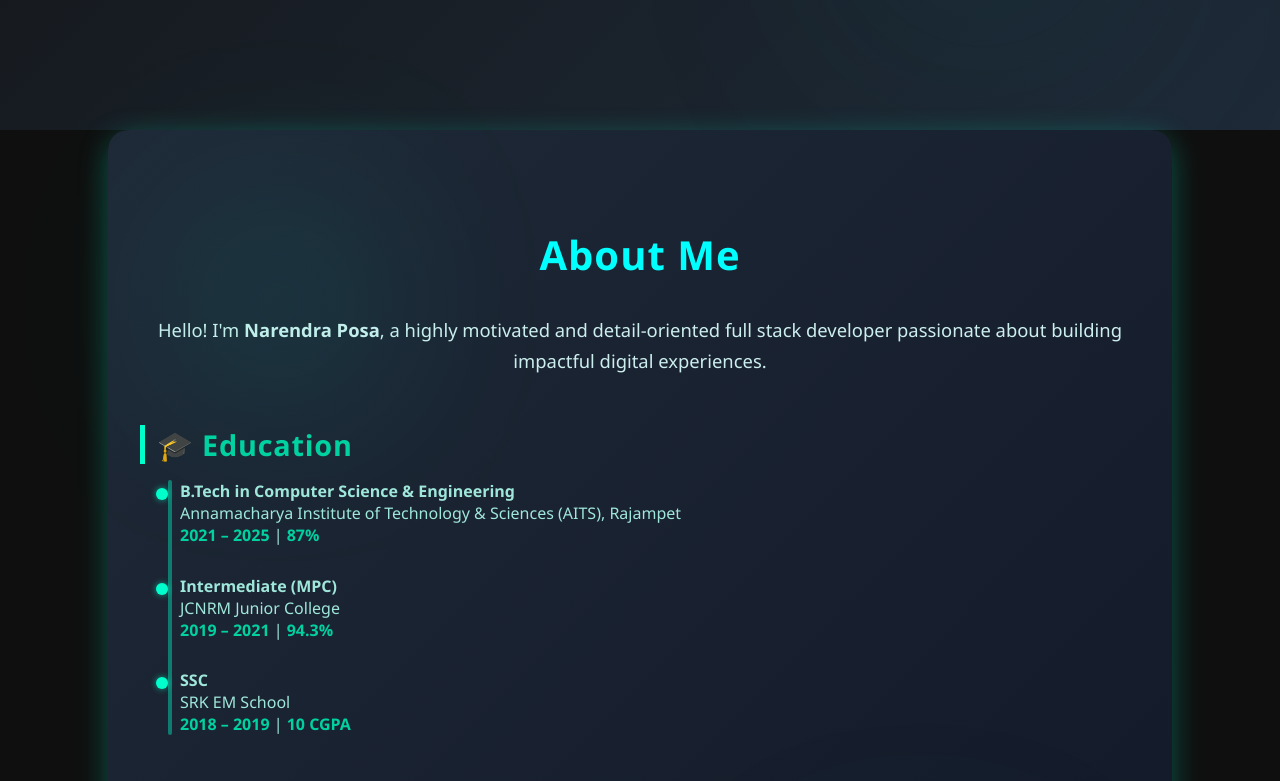
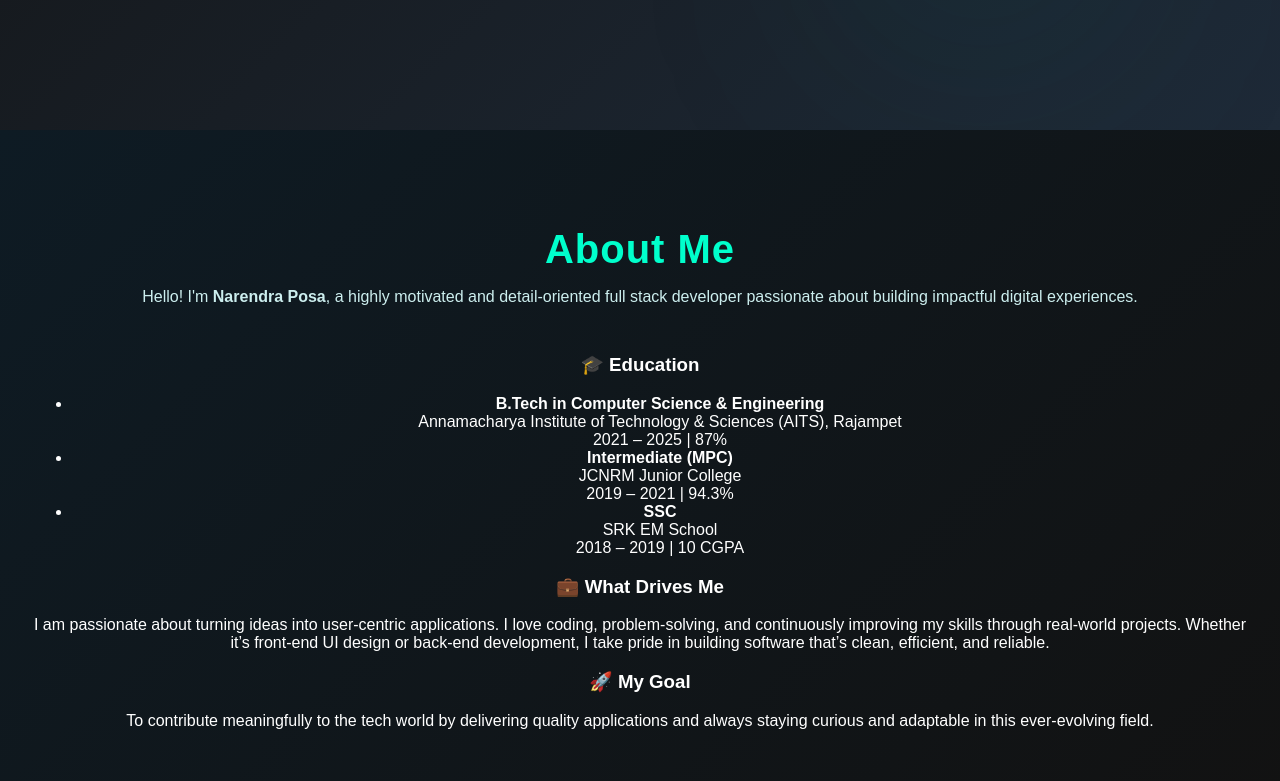
Before and after one commit to Posa5A6/PortFolio, a React (Create React App) app: page / in a window 1280 px wide. Shown: the part 820-1601 px from the top of the page. Built offline with nearby package versions, Linux system fonts and the light colour scheme.

Commit message:
Refactor About component styles and improve layout
Updated styles for the About component, including new gradients, text alignment, and card styles. Removed unused styles and added hover effects for cards.

```diff
--- a/src/components/About.module.css
+++ b/src/components/About.module.css
@@ -1,184 +1,70 @@
 .about {
   padding: 4rem 2rem;
-  max-width: 1000px;
-  margin: 0 auto;
-  background: linear-gradient(135deg, #1f2937, #111827);
-  border-radius: 20px;
-  box-shadow: 0 8px 30px rgba(0, 255, 204, 0.3);
-  color: #eee;
-  font-family: 'Segoe UI', Tahoma, Geneva, Verdana, sans-serif;
-  position: relative;
-  z-index: 10;
+  background: linear-gradient(135deg, #0e1b24, #121212);
+  color: #fff;
+  text-align: center;
 }
 
-.content {
-  text-align: left;
-}
-
-/* Section Heading */
-h2 {
-  font-size: 2.8rem;
-  margin-bottom: 1.5rem;
-  text-align: center;
+.content h2 {
+  font-size: 2.5rem;
+  margin-bottom: 1rem;
   color: #00ffcc;
-  letter-spacing: 1.5px;
-  position: relative;
-  z-index: 2;
 }
 
 .intro {
-  font-size: 1.15rem;
   margin-bottom: 3rem;
-  line-height: 1.7;
-  text-align: center;
   color: #cceeee;
 }
 
-.section {
-  margin-bottom: 3rem;
+/* GRID LIKE SKILLS */
+.cardContainer {
+  display: grid;
+  grid-template-columns: repeat(auto-fit, minmax(250px, 1fr));
+  gap: 2rem;
 }
 
-/* Subheading */
-h3 {
-  font-size: 1.8rem;
-  margin-bottom: 1rem;
-  color: #00d1a1;
-  border-left: 5px solid #00ffcc;
-  padding-left: 12px;
-  letter-spacing: 0.8px;
+/* CARD STYLE (MATCH SKILLS) */
+.card {
+  background: #1a1a1a;
+  padding: 2rem 1.5rem;
+  border-radius: 16px;
+  box-shadow: 0 0 15px rgba(0, 255, 204, 0.15);
+  transition: all 0.3s ease;
 }
 
-/* Timeline Style */
-.timeline {
-  list-style: none;
-  padding-left: 0;
-  position: relative;
-  margin-left: 1rem;
+/* HOVER GLOW */
+.card:hover {
+  transform: scale(1.08);
+  animation: glow 1s infinite alternate;
+  cursor: pointer;
 }
 
-.timeline::before {
-  content: '';
-  position: absolute;
-  left: 12px;
-  top: 0;
-  bottom: 0;
-  width: 4px;
-  background: #00ffcc;
-  border-radius: 2px;
-  opacity: 0.4;
+/* ICON */
+.icon {
+  font-size: 2.5rem;
+  margin-bottom: 1rem;
+  color: #00f0ff;
 }
 
-.timeline li {
-  position: relative;
-  padding-left: 24px;
-  margin-bottom: 1.8rem;
-  cursor: default;
-  transition: all 0.3s ease;
-  color: #a0e7db;
+/* TITLE */
+.card h3 {
+  margin-bottom: 1rem;
+  color: #00ffcc;
 }
 
-.timeline li:hover {
-  color: #00ffcc;
-  transform: translateX(10px);
+/* CONTENT */
+.cardContent {
+  font-size: 0.95rem;
+  color: #cceeee;
+  line-height: 1.6;
 }
 
-.timeline li::before {
-  content: '';
-  position: absolute;
-  left: 0;
-  top: 8px;
-  width: 12px;
-  height: 12px;
-  background: #00ffcc;
-  border-radius: 50%;
-  box-shadow: 0 0 6px #00ffcc99;
-  transition: background-color 0.3s ease;
-}
-
-.section p {
-  font-size: 1.05rem;
-  line-height: 1.8;
-  color: #cceeee;
-}
-
-/* Highlights */
-.highlight {
-  color: #00d1a1;
-  font-weight: 600;
-}
-
-/* Glowing background elements for style match */
-.about::before {
-  content: "";
-  position: absolute;
-  width: 200px;
-  height: 200px;
-  background: radial-gradient(circle, #00ffcc66, transparent 70%);
-  top: 5%;
-  left: 5%;
-  filter: blur(100px);
-  border-radius: 50%;
-  z-index: 1;
-  animation: blobMove 8s ease-in-out infinite;
-}
-
-.about::after {
-  content: "";
-  position: absolute;
-  width: 250px;
-  height: 250px;
-  background: radial-gradient(circle, #00666666, transparent 70%);
-  bottom: 5%;
-  right: 10%;
-  filter: blur(100px);
-  border-radius: 50%;
-  z-index: 1;
-  animation: blobMoveReverse 10s ease-in-out infinite;
-}
-
-/* Animations */
-@keyframes blobMove {
-  0%, 100% {
-    transform: translate(0, 0);
+/* GLOW EFFECT */
+@keyframes glow {
+  0% {
+    box-shadow: 0 0 10px #00ffff;
   }
-  50% {
-    transform: translate(20px, 20px);
+  100% {
+    box-shadow: 0 0 25px #00ffff;
   }
 }
-
-@keyframes blobMoveReverse {
-  0%, 100% {
-    transform: translate(0, 0);
-  }
-  50% {
-    transform: translate(-20px, -20px);
-  }
-}
-
-/* Responsive */
-@media (max-width: 768px) {
-  .about {
-    padding: 2rem 1rem;
-    border-radius: 12px;
-  }
-
-  h2 {
-    font-size: 2rem;
-  }
-
-  h3 {
-    font-size: 1.4rem;
-  }
-
-  .intro {
-    font-size: 1rem;
-  }
-
-  .section p {
-    font-size: 0.95rem;
-  }
-
-  .timeline li {
-    font-size: 0.95rem;
-  }
-}
```
